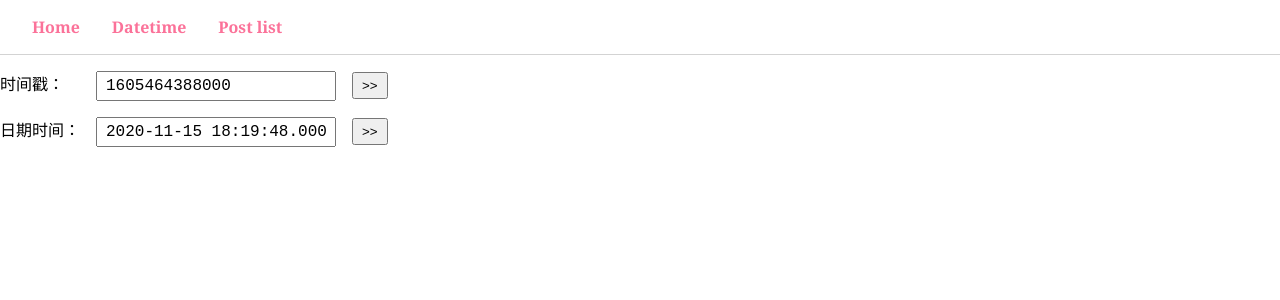
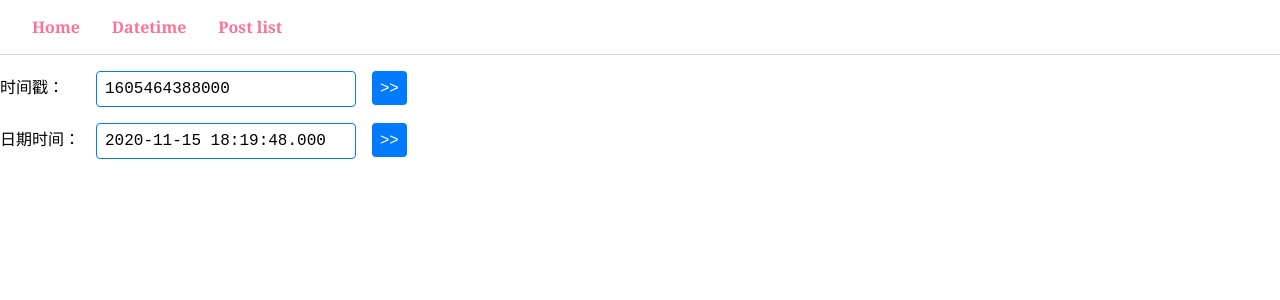
Before and after one commit to xyzwps/xyzwps.github.io, a Next.js app: page /tool/datetime in a window 1280 px wide. Shown: the top 300 px of the page. Built offline with nearby package versions, Linux system fonts and the light colour scheme.

Commit message:
调整样式

```diff
--- a/components/button.module.scss
+++ b/components/button.module.scss
@@ -1,5 +1,11 @@
+@import "../styles/vars";
+
 .button {
-  font-weight: 1rem;
-  padding: 0.25rem 0.5rem;
+  font-size: 1rem;
+  padding: 0.5rem;
   cursor: pointer;
+  border: 0px;
+  color: $font-color-white;
+  border-radius: 0.25rem;
+  background-color: $background-primary;
 }
--- a/components/input.module.scss
+++ b/components/input.module.scss
@@ -1,5 +1,9 @@
+@import "../styles/vars";
+
 .input {
   width: 100%;
   font-size: 1rem;
-  padding: 0.25rem 0.5rem;
+  padding: 0.5rem;
+  border-radius: 0.25rem;
+  border: 1px solid $border-primary;
 }
--- a/pages/tool/datetime.tsx
+++ b/pages/tool/datetime.tsx
@@ -1,5 +1,6 @@
 import dayjs from "dayjs"
 import { useState } from "react"
+import Head from "next/head"
 import Button from "../../components/button"
 import Input from "../../components/input"
 import PageLayout from "../../segments/PageLayout"
@@ -9,7 +10,7 @@ const pattern = "YYYY-MM-DD HH:mm:ss.SSS"
 const Row: React.FC<{ children: unknown[] }> = ({ children }) => (
   <p>
     <div style={{ width: 80, display: "inline-block" }}>{children[0]}</div>
-    <div style={{ width: 240, display: "inline-block", margin: "0 1rem" }}>{children[1]}</div>
+    <div style={{ width: 260, display: "inline-block", margin: "0 1rem" }}>{children[1]}</div>
     <div style={{ width: 80, display: "inline-block" }}>{children[2]}</div>
   </p>
 )
@@ -27,6 +28,9 @@ const DateTimeToolPage: React.FC<Record<string, unknown>> = () => {
 
   return (
     <PageLayout>
+      <Head>
+        <title>时间戳工具</title>
+      </Head>
       <div>
         <Row>
           时间戳：
--- a/styles/_vars.scss
+++ b/styles/_vars.scss
@@ -6,7 +6,13 @@ $pink: #fb7299;
 
 $font-color-black: #212529;
 $font-color-pink: $pink;
+$font-color-white: #fff;
+
+$color-primary: #007bff;
 
 $border-gray: #e0e0dc;
+$border-primary: $color-primary;
 
 $background-lightgray: #f8f8f7;
+
+$background-primary: $color-primary;
--- a/styles/app.scss
+++ b/styles/app.scss
@@ -8,6 +8,7 @@ body {
   padding: 0;
   margin: 0;
   font-family: $default-font;
+  font-size: 16px;
 }
 
 div {
```
